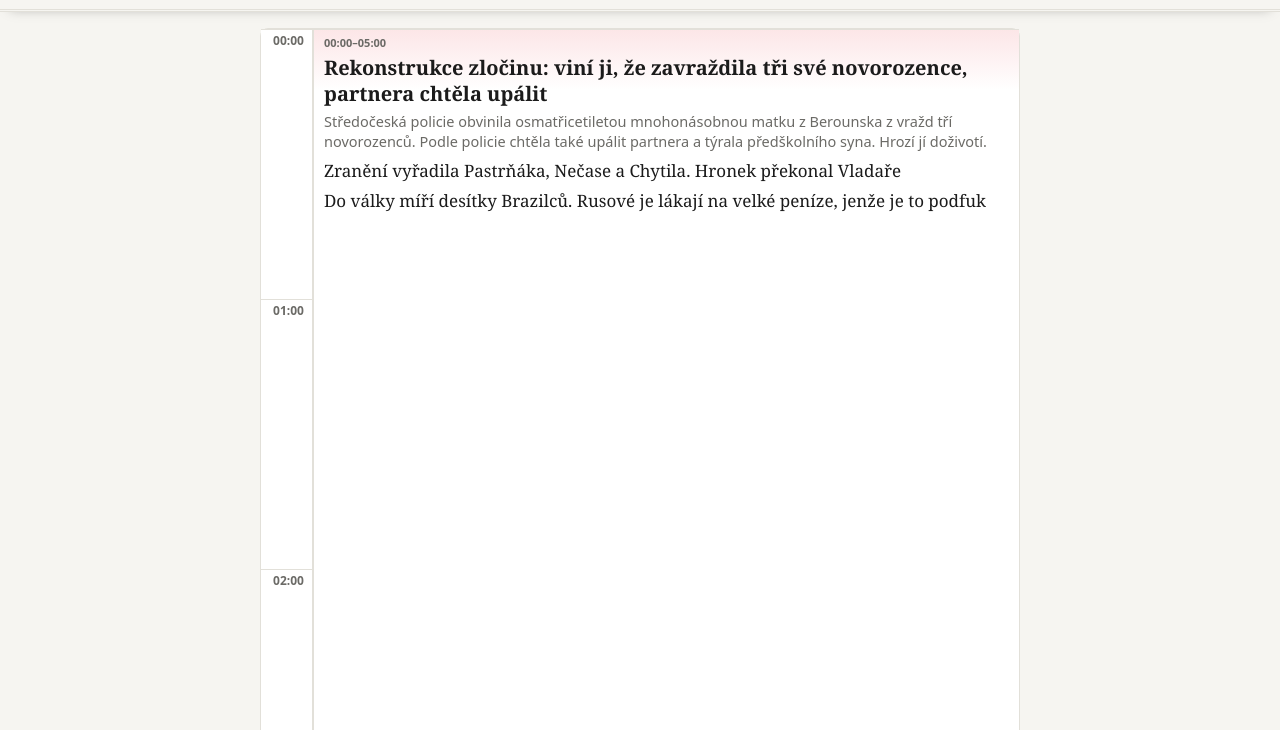
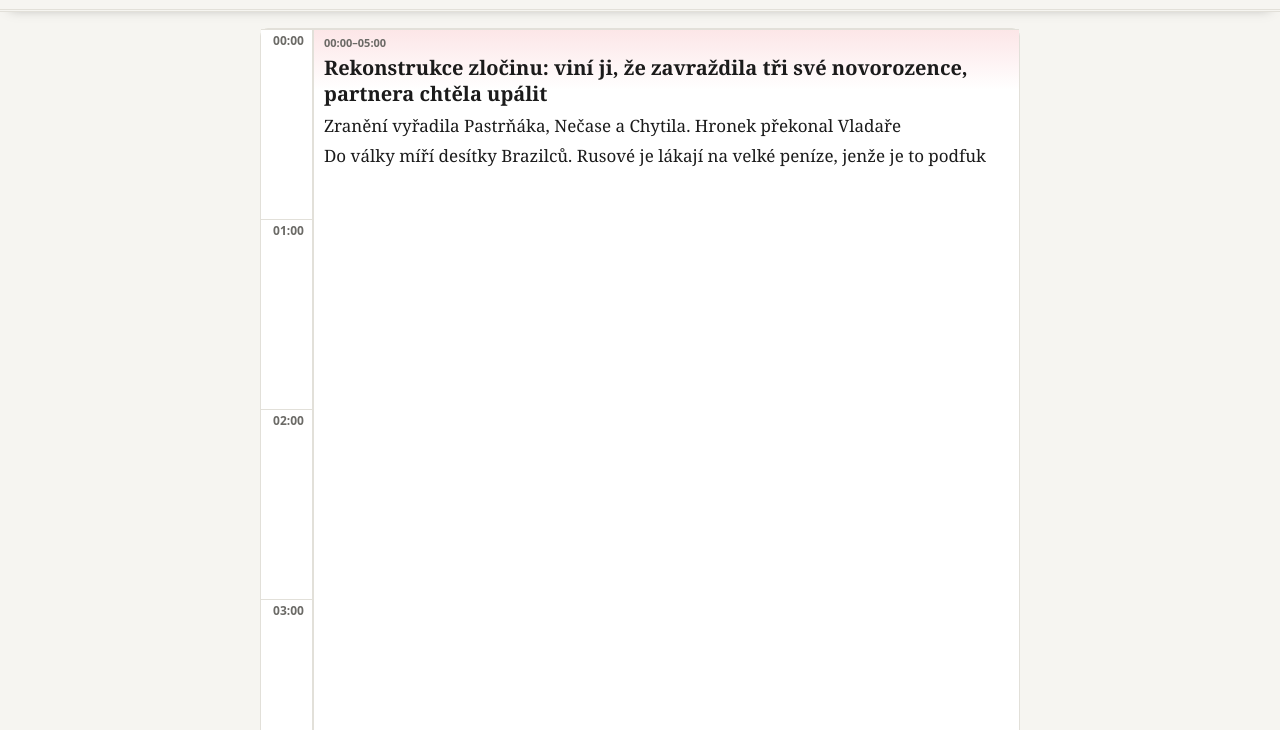
Before and after one commit to jkubita/novinovy-program, a website: page docs/index.html in a window 1280 px wide. Shown: the part 70-800 px from the top of the page. Drawn offline with Linux system fonts and the light colour scheme.

Commit message:
Časová osa jen s titulky (perex zůstává v detailu článku)
Co-Authored-By: Claude Opus 5.5 <noreply@anthropic.com>
Claude-Session: https://claude.ai/code/session_014foCekX5HgKUBNUDNaezfc

```diff
--- a/docs/app.js
+++ b/docs/app.js
@@ -2,8 +2,8 @@ const DATA = "data";
 const SLOT = 60 * 60 * 1000; // interval stahování (viz .github/workflows/scrape.yml)
 // Výška jedné hodiny na časové ose podle počtu článků. Na mobilu je sloupec užší
 // a titulky se lámou do více řádků, proto potřebuje víc místa.
-const HOUR_PX = { 1: 165, 3: 270, 5: 380 };
-const HOUR_PX_MOBILE = { 1: 175, 3: 300, 5: 420 };
+const HOUR_PX = { 1: 110, 3: 190, 5: 275 };
+const HOUR_PX_MOBILE = { 1: 125, 3: 220, 5: 330 };
 
 const $ = (id) => document.getElementById(id);
 const els = { day: $("day"), prev: $("prev"), next: $("next"), depth: $("depth"), board: $("board"), picker: $("picker"), detail: $("detail"), body: $("detail-body") };
@@ -144,7 +144,6 @@ function render() {
         const cls = ["item", `rank-${rank}`, fresh ? "new" : "same"].join(" ");
         html.push(`<button type="button" class="${cls}" data-site="${s.id}" data-idx="${idx}" data-key="${s.id}:${idx}">`);
         html.push(`<span class="headline">${esc(headlineAt(a, b.time))}</span>`);
-        if (rank === 0 && a.perex) html.push(`<span class="perex">${esc(a.perex)}</span>`);
         html.push(`</button>`);
       });
       html.push(`</div></section>`);
--- a/docs/index.html
+++ b/docs/index.html
@@ -88,6 +88,6 @@
     });
   </script>
   <!-- Při změně app.js nebo style.css zvyšte ?v=, jinak prohlížeče můžou míchat starou a novou verzi. -->
-  <script type="module" src="app.js?v=14"></script>
+  <script type="module" src="app.js?v=15"></script>
 </body>
 </html>
```
